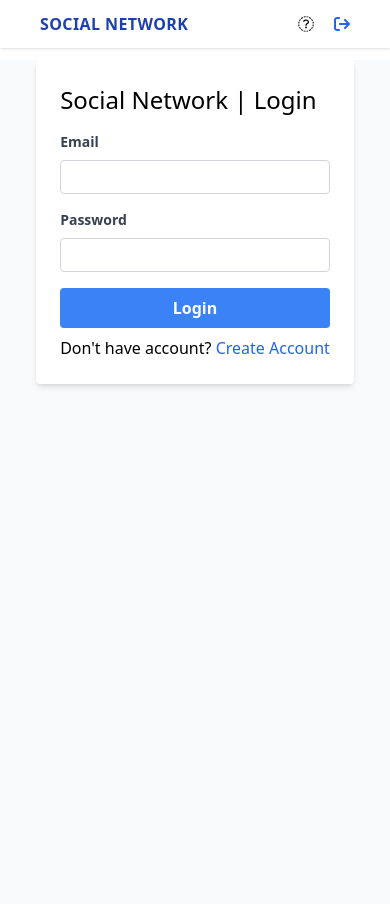
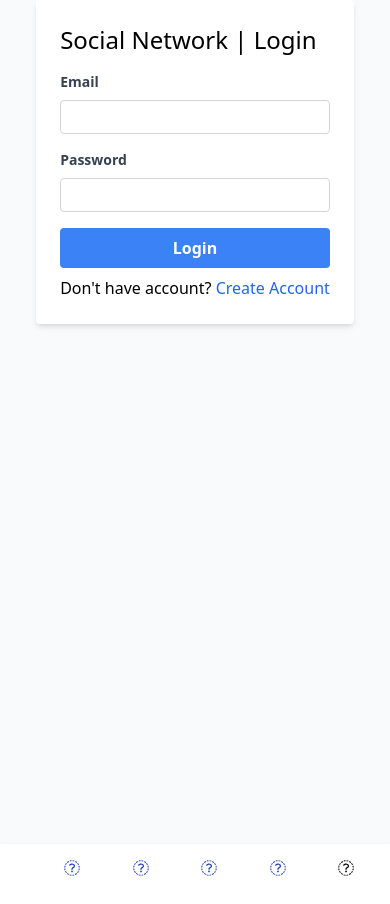
Before and after one commit to swastik-lanjewar/socialNetwork, a Vue app in the folder client/: page /login in a window 390 px wide. Built offline with nearby package versions, Linux system fonts and the light colour scheme.

Commit message:
Added bottom navigation for sm devices

```diff
--- a/client/src/App.vue
+++ b/client/src/App.vue
@@ -2,13 +2,15 @@
   <div class="relative" >
       <TheNavbar></TheNavbar>
       <router-view></router-view>
+      <TheNavbarBottom></TheNavbarBottom>
   </div>
 </template>
 
 <script>
 import TheNavbar from '@/components/TheNavbar.vue'
+import TheNavbarBottom from './components/TheNavbarBottom.vue'
 export default {
-  components: { TheNavbar },
+  components: { TheNavbar, TheNavbarBottom },
     name:'App',
     data(){
       return {
--- a/client/src/components/TheNavbar.vue
+++ b/client/src/components/TheNavbar.vue
@@ -1,5 +1,5 @@
 <template>
-  <nav class="flex justify-between p-3 shadow mb-3 max-h-10  ">
+  <nav class="hidden  md:flex justify-between p-3 shadow mb-3 max-h-10 ">
     <div class="ml-7">
       <h3 class="font-bold text-blue-800 tracking-wide">SOCIAL NETWORK</h3>
     </div>
@@ -13,11 +13,6 @@
       </ul>
     </div>
     <div class="mr-7 flex">
-      <div class="md:hidden">
-        <button>
-          <i class="fab fa-solid fa-bars"></i>
-        </button>
-      </div>
       <label
         for="search"
         class="
--- /dev/null
+++ b/client/src/components/TheNavbarBottom.vue
@@ -0,0 +1,129 @@
+<template>
+  <nav class="w-full flex justify-between p-3 shadow max-h-10 md:hidden">
+    <ul class="flex justify-evenly flex-grow text-blue-800">
+      <li v-for="item in navItems" :key="item.name">
+        <router-link :to="item.link">
+          <i :class="'fab fa-solid ' + item.icon"></i>
+        </router-link>
+      </li>
+    </ul>
+
+    <div
+      class="
+        absolute
+        top-0
+        left-0
+        w-screen
+        h-80
+        bg-clip-padding
+        backdrop-filter backdrop-blur-xl
+        bg-opacity-60
+        border border-gray-200
+      "
+      v-if="menubar"
+    >
+      <div class="rounded-md shadow-md p-2 flex justify-start my-2 z-40">
+        <div class="w-1/6 h-1/6 rounded-full overflow-hidden">
+          <img
+            src="https://images.unsplash.com/photo-1558898479-33c0057a5d12?crop=entropy&cs=tinysrgb&fit=crop&fm=jpg&h=200&ixid=MnwxfDB8MXxyYW5kb218MHx8cHJvZmlsZXx8fHx8fDE2NTIyNjU3MTU&ixlib=rb-1.2.1&q=80&utm_campaign=api-credit&utm_medium=referral&utm_source=unsplash_source&w=200"
+          />
+        </div>
+        <div class="ml-5">
+          <h2 class="font-bold">{{ user.username }}</h2>
+          <p>{{ user.name }}</p>
+        </div>
+      </div>
+      <div class="rounded-md shadow-md p-4 my-4">
+        <div class="flex justify-evenly">
+          <div class="text-center">
+            <h1 class="font-semibold text-gray-800">1</h1>
+            <h1 class="font-semibold text-gray-600">Posts</h1>
+          </div>
+          <div class="text-center">
+            <h1 class="font-semibold text-gray-800">
+              {{ user.connections?.length }}
+            </h1>
+            <h1 class="font-semibold text-gray-600">Friends</h1>
+          </div>
+        </div>
+        <div>
+          <h2 class="font-semibold">Bio</h2>
+          <p>
+            {{ user.bio }}
+          </p>
+        </div>
+        <div></div>
+      </div>
+      <div class="rounded-md shadow-md p-2 my-2">
+        <div class="flex flex-row justify-between">
+          <button class="px-1 border rounded text-gray-700 border-black">
+            Edit Profile
+          </button>
+          <button class="px-1 border rounded text-gray-700 border-black">
+            Contact
+          </button>
+          <button class="px-1 border rounded text-gray-700 border-black">
+            <router-link to="/settings">Settings</router-link>
+          </button>
+        </div>
+      </div>
+    </div>
+
+    <div class="w-10">
+      <button @click="menubar = !menubar">
+        <i class="fab fa-solid fa-bars"></i>
+      </button>
+      <!-- <button class="ml-5" @click="logout">
+                <i class="fas fa-solid fa-sign-out text-blue-600"></i>
+            </button> -->
+    </div>
+  </nav>
+</template>
+
+<script>
+import { mapGetters } from "vuex";
+export default {
+  name: "TheNavbar",
+  data() {
+    return {
+      menubar: false,
+      navItems: [
+        {
+          name: "Home",
+          icon: "fa-house",
+          link: "/",
+        },
+        {
+          name: "friends",
+          icon: "fa-user-group",
+          link: "/people",
+        },
+        {
+          name: "notification",
+          icon: "fa-bell",
+          link: "",
+        },
+        {
+          name: "message",
+          icon: "fa-comment",
+          link: "/message",
+        },
+      ],
+    };
+  },
+  methods: {
+    logout() {
+      // delelte the token from local storage
+      localStorage.removeItem("token");
+      // redirect to login page
+      this.$router.push("/login");
+    },
+  },
+  computed: {
+    ...mapGetters(["user"]),
+  },
+};
+</script>
+
+<style>
+</style>
--- a/client/src/views/DashboardView.vue
+++ b/client/src/views/DashboardView.vue
@@ -1,5 +1,6 @@
 <template>
   <main class="flex justify-between p-3">
+
     <TheProfileSidebar
       :username="user.username"
       :name="user.name"
```
